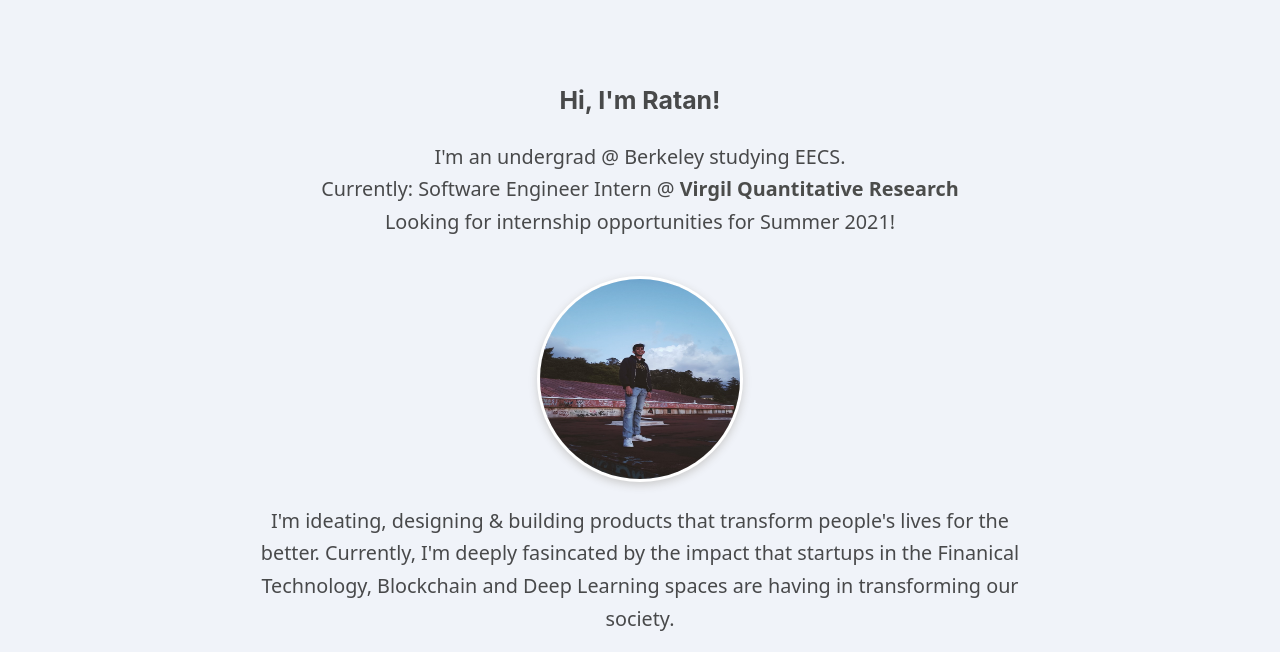
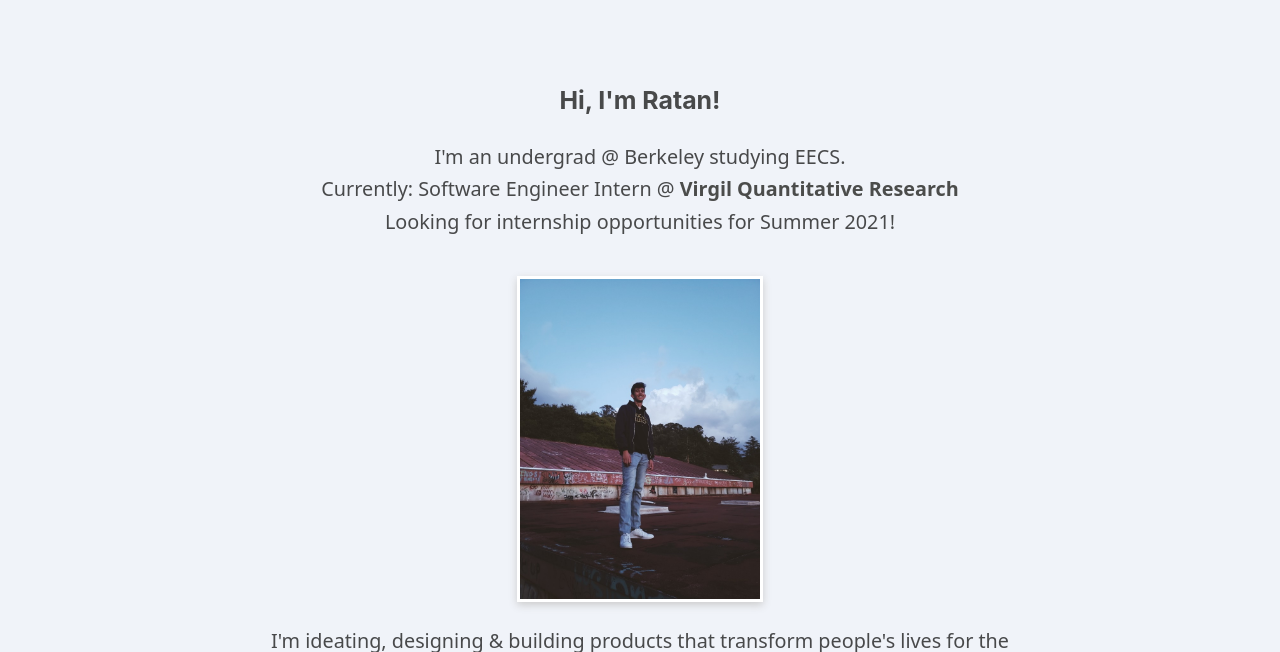
Before and after one commit to ratankaliani/v2, a Gatsby site: page / in a window 1280 px wide. Shown: the part 109-761 px from the top of the page. Built offline with nearby package versions, Linux system fonts and the light colour scheme; Gatsby itself is replaced by a stand-in of ours; a web font is replaced by a local one.

Commit message:
update home photo

```diff
--- a/src/components/Profile/Profile.js
+++ b/src/components/Profile/Profile.js
@@ -15,9 +15,9 @@ const ProfileWrapper = styled.section`
 `;
 
 const ProfilePic = styled.img`
-  width: 200px;
-  height: 200px;
-  border-radius: 50%;
+  width: 240px;
+  height: 320px;
+
   box-shadow: 0 0 0 3px white, 0 3px 8px 3px #ccc;
   margin: 20px 0;
 `;
```
